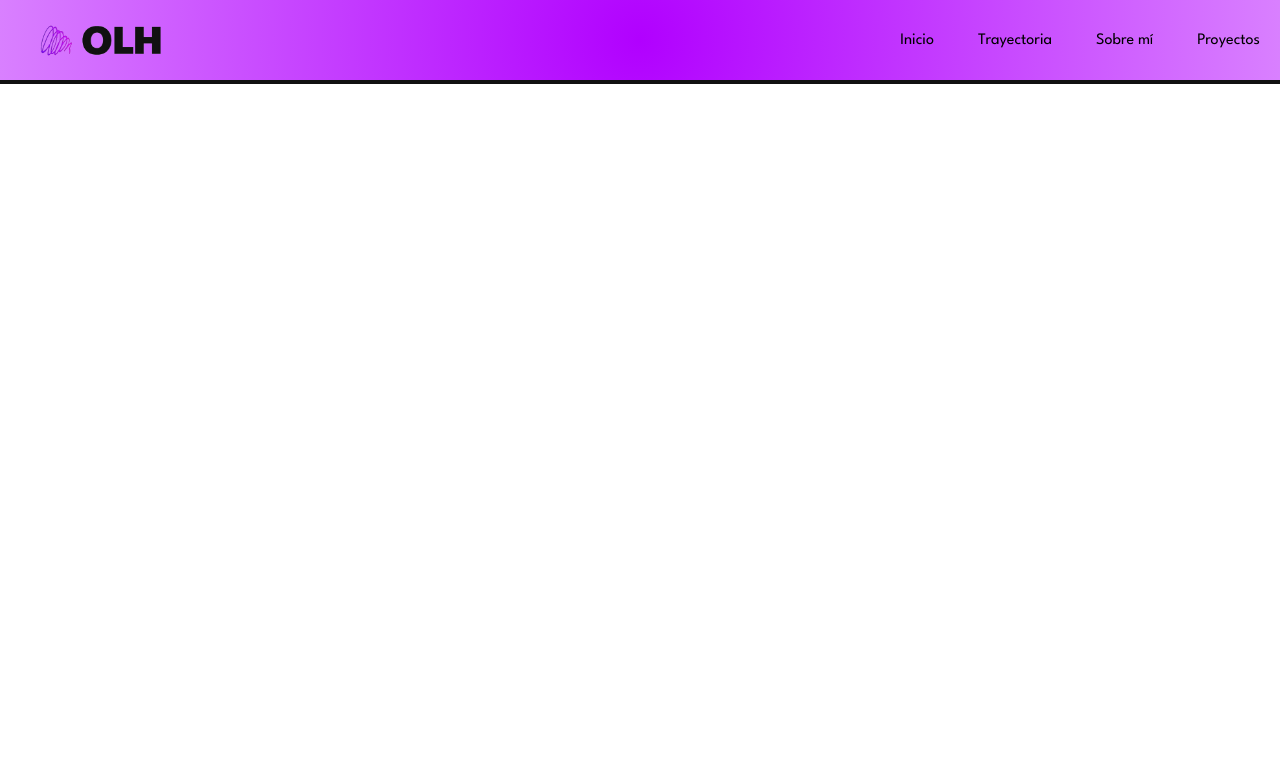
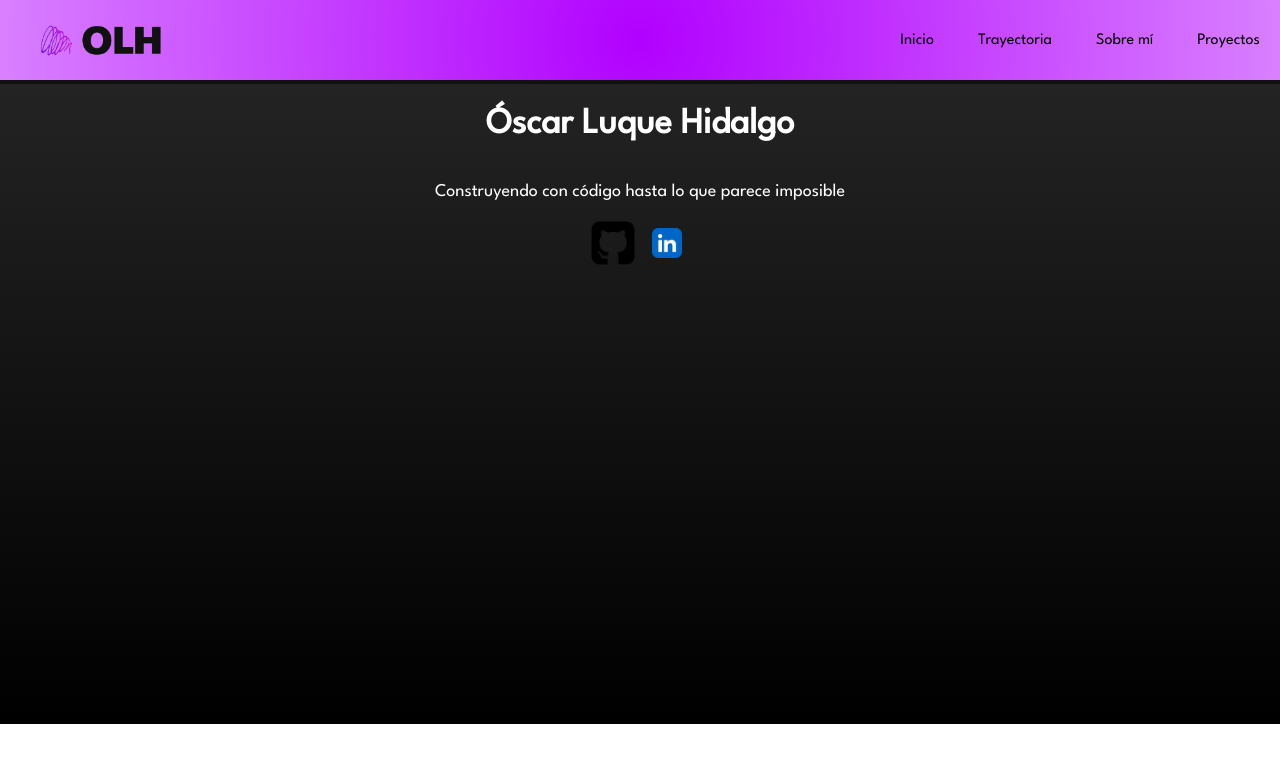
Before and after one commit to OscarLuqueHidalgo/Portafolios-OscarLuque, a plain HTML site: page index.html in a window 1280 px wide. Drawn offline with Linux system fonts and the light colour scheme.

Commit message:
Primera idea sobre la presentacion

```diff
--- a/index.html
+++ b/index.html
@@ -11,7 +11,7 @@
 </head>
 <body>
         <header class="cabecera">
-            <img src="./images/logo_portafolios.png" alt="">
+            <img src="./images/logo_portafolios.png" alt="Logo Óscar Luque Hidalgo">
             <nav>
                 <a href="">Inicio</a>
                 <a href="">Trayectoria</a>
@@ -19,6 +19,15 @@
                 <a href="">Proyectos</a>
             </nav>
         </header>
+
+        <div class="presentacion">
+            <h1>Óscar Luque Hidalgo</h1>
+            <p>Construyendo con código hasta lo que parece imposible</p>
+            <article class="logospresentacion">
+                <img src="./images/logo_github.webp" alt="Logo GitHub">
+                <img src="./images/logo_linkedin.webp" alt="Logo Linkedin">
+            </article>
+        </div>
 
         <div class="trayectoria">
 
--- a/styles/styles.css
+++ b/styles/styles.css
@@ -1,9 +1,14 @@
 body{
     margin: 0;
     padding: 0;
+    background: linear-gradient( to bottom, #292828, #000000);
+    background-repeat: no-repeat;
+    background-size: cover;
     font-family: "League Spartan", sans-serif;
 }
 
+
+/* Cabecera */
 .cabecera{
     display: flex;
     justify-content: space-between;
@@ -11,15 +16,31 @@ body{
     background: radial-gradient(circle, #B100FF, #d980ff);
     border-bottom: 4px solid #111111;
     height: 10vh;
-
 }
-
 .cabecera a{
     text-decoration: none;
     padding-inline: 20px;
     color: black;
 }
-
 .cabecera img{
     width: 200px;
 }
+
+/* Presentacion */
+
+.presentacion{
+    display: flex;
+    flex-direction: column;
+    height: 80vh;
+    color: white;
+    font-size:large;
+    text-align: center;
+}
+
+
+
+
+
+.presentacion .logospresentacion img{
+    height: 50px;
+}
```
Also changed, not shown: images/logo_github.webp (added), images/logo_linkedin.webp (added).
